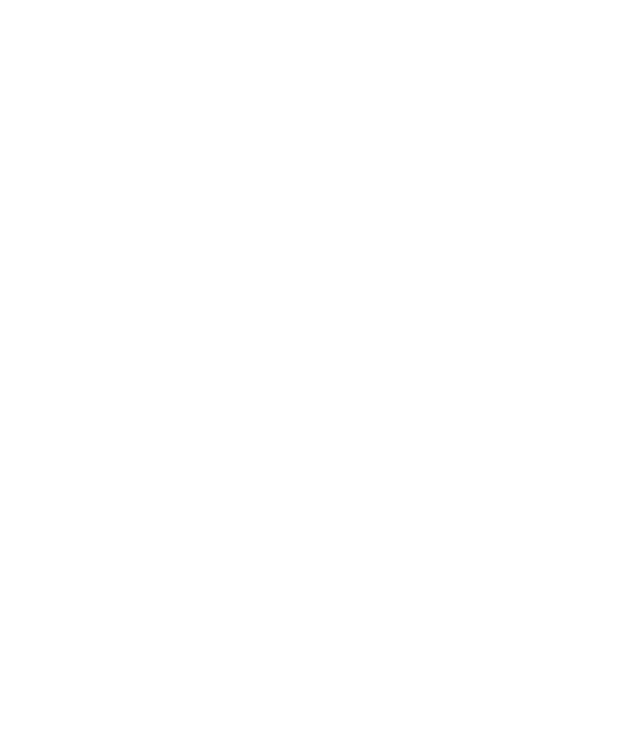
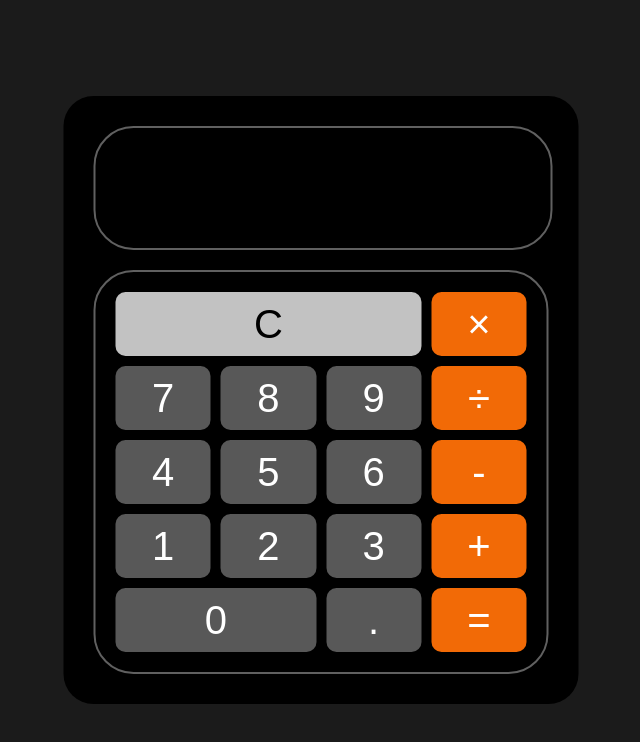
Before and after one commit to maxemga/calculator, a plain HTML site: page index.html in a window 1280 px wide. Shown: the whole page, without its empty margins (319-959 px from the left). Drawn offline with Linux system fonts and the light colour scheme.

Commit message:
designed a calculator

```diff
--- a/CSS/style.css
+++ b/CSS/style.css
@@ -0,0 +1,88 @@
+* {
+    margin: 0;
+    padding: 0;
+}
+
+body {
+    background-color: #1B1B1B;
+}
+
+.mainBlock {
+    position: absolute;
+    left: 50%;
+    top: 50%;
+    transform: translate(-50%, -50%);
+    padding: 30px 30px;
+    background-color: black;
+    border-radius: 30px;
+}
+.topBlock {
+    border: 2px solid #606060;
+    border-radius: 40px;
+    width: 100%;
+    height: 100%;
+    display: grid;
+}
+
+.topBlock input {
+    background-color: transparent;
+    border: none;
+    outline: none;
+    height: 2em;
+    color: white;
+    font-family: Arial, Helvetica, sans-serif;
+    font-size: 35px;
+    text-align: center;
+}
+.topBlock input:nth-child(1) {
+    font-size: 25px;
+    color: #F4F4F4;
+}
+
+.bottomBlock {
+    border: 2px solid #606060;
+    margin-top: 20px;
+    display: grid;
+    grid-template-columns: 1fr 1fr 1fr 1fr;
+    grid-column-gap: 10px;
+    grid-row-gap: 10px;
+    padding: 20px 20px;
+    border-radius: 40px;
+}
+
+.button {
+    background-color: #585858;
+    padding: 2em;
+    border-radius: 10px;
+    text-align: center;
+    position: relative;
+    cursor: pointer;
+}
+p {
+    position: absolute;
+    left: 50%;
+    top: 50%;
+    transform: translate(-50%, -50%);
+    color: white;
+    font-family: Arial, Helvetica, sans-serif;
+    font-size: 40px;
+    cursor: pointer;
+}
+
+.buttonClear p {
+    color: black;
+}
+
+.buttonClear {
+    grid-column: 1 / span 3;
+
+    background-color: #C2C2C2;
+
+  }
+.buttonNull {
+    grid-column: 1 / span 2;
+
+}
+.buttonOrange {
+    background-color: #F26A06;
+}
--- a/index.html
+++ b/index.html
@@ -7,6 +7,30 @@
     <title>Document</title>
 </head>
 <body>
-
+    <div class="mainBlock">
+        <div class="topBlock">
+            <input type="text">
+            <input type="text">
+        </div>
+        <div class="bottomBlock">
+            <div class="button buttonClear"> <p>C</p> </div>
+            <div class="button buttonOrange"><p>×</p></div>
+            <div class="button"><p>7</p></div>
+            <div class="button"><p>8</p></div>
+            <div class="button"><p>9</p></div>
+            <div class="button buttonOrange"><p>÷</p></div>
+            <div class="button"><p>4</p></div>
+            <div class="button"><p>5</p></div>
+            <div class="button"><p>6</p></div>
+            <div class="button buttonOrange"><p>-</p></div>
+            <div class="button"><p>1</p></div>
+            <div class="button"><p>2</p></div>
+            <div class="button"><p>3</p></div>
+            <div class="button buttonOrange"><p>+</p></div>
+            <div class="button buttonNull"><p>0</p></div>
+            <div class="button"><p>.</p></div>
+            <div class="button buttonOrange"><p>=</p></div>
+        </div>
+    </div>
 </body>
 </html>
```
